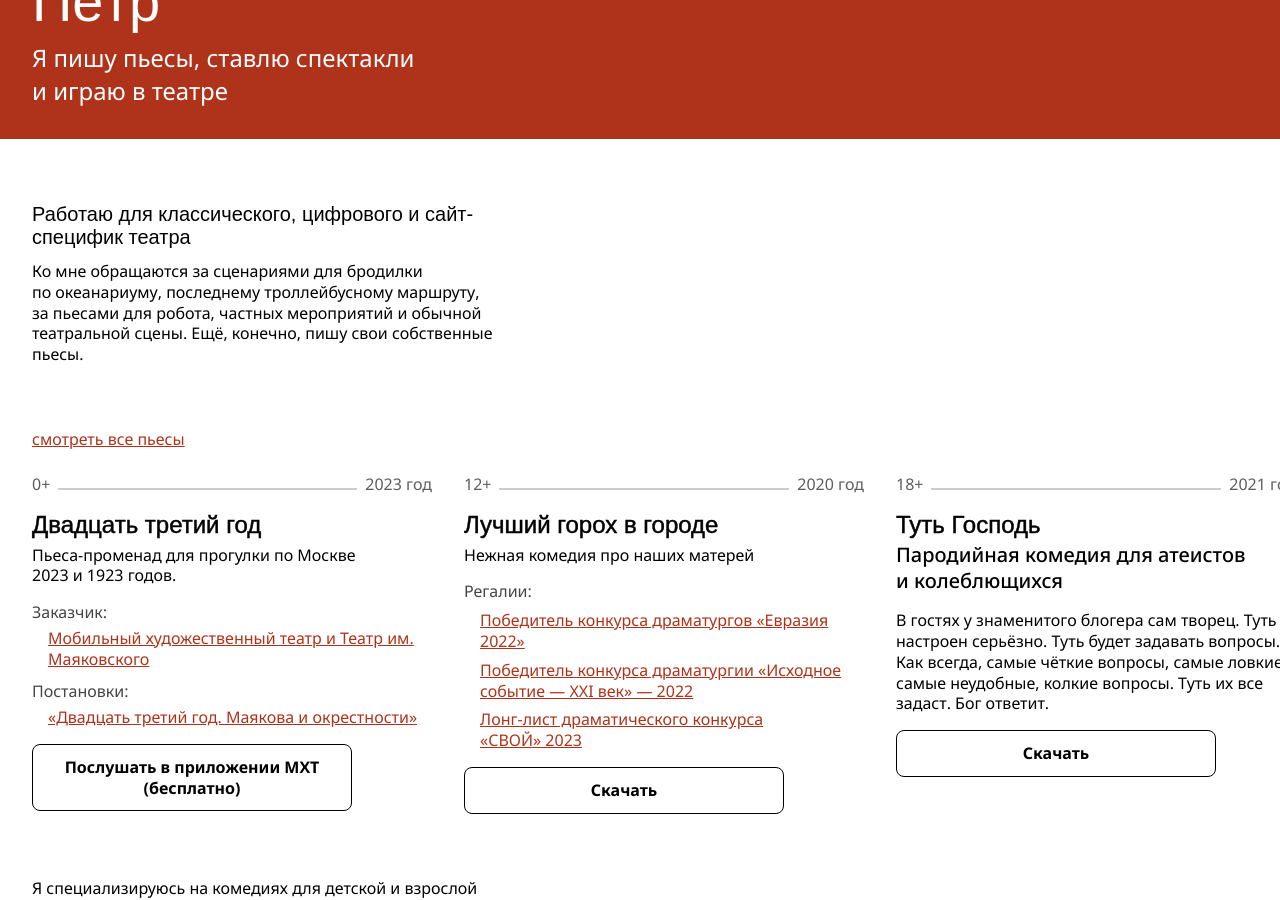
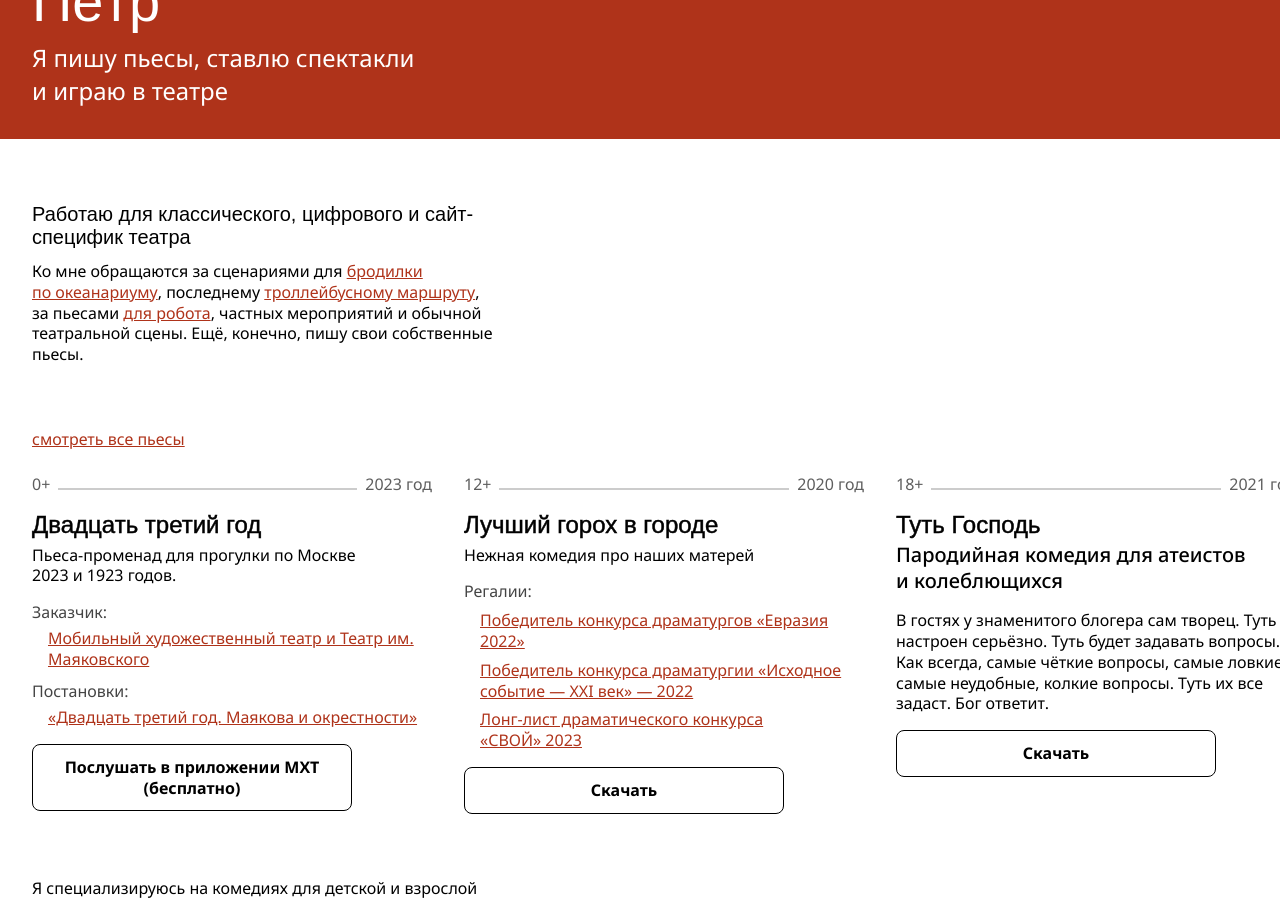
Before and after one commit to 1640max/vyatkin, a Jekyll site: the page built from index.html, in a window 1280 px wide and 900 px high, scrolled down 761 px. Built offline with Jekyll 4.4.1, drawn with Linux system fonts in a browser that asks for light colours; some web fonts are replaced; some of the changed text lies outside the part shown.

Commit message:
Расставил ссылки в тексе на главной

```diff
--- a/index.html
+++ b/index.html
@@ -21,7 +21,7 @@ header: false
       Работаю для классического, цифрового и сайт-специфик театра
     </h2>
     <p class="index-content__paragraph">
-      Ко мне обращаются за сценариями для бродилки по океанариуму, последнему троллейбусному маршруту, за пьесами для робота, частных мероприятий и обычной театральной сцены. Ещё, конечно, пишу свои собственные пьесы.
+      Ко мне обращаются за сценариями для <a class="link" href="/pieces.html#piece-9">бродилки по океанариуму</a>, последнему <a class="link" href="https://mtmuseum.com/page24297285.html">троллейбусному маршруту</a>, за пьесами <a class="link" href="/pieces.html#piece-11">для робота</a>, частных мероприятий и обычной театральной сцены. Ещё, конечно, пишу свои собственные пьесы.
     </p>
   </section>
   <section class="index-content__piece-section">
@@ -139,7 +139,7 @@ header: false
       Также я режиссирую и играю в спектаклях
     </h2>
     <p class="index-content__paragraph">
-      Поставил аудиоспектакль для Мобильного художественного театра, кукольный для МИРА центра в Суздале и множество спектаклей в рамках Театра им. Алехандро Валенсио. Подробнее о режиссёрских и актёрских работах смотрите на странице обо мне.
+      Поставил аудиоспектакль для <a href="https://mobiletheater.io" class="link">Мобильного художественного театра</a>, кукольный для <a href="https://myra.ru" class="link">МИРА центра</a> в Суздале и множество спектаклей в рамках <a href="https://valensio.com" class="link">Театра им. Алехандро Валенсио</a> Подробнее о режиссёрских и актёрских работах смотрите на странице <a href="/about.html" class="link">обо мне</a>.
     </p>
   </section>
   <section class="index-content__text body__margin">
@@ -147,8 +147,8 @@ header: false
       Пишите, буду рад знакомству
     </h2>
     <p class="index-content__paragraph">
-      pit-rapking@bk.ru<br>
-      https://vk.com/p.vyatkin91<br>
+      <a class="link" href="mailto:petr@vyatkin.su">petr@vyatkin.su</a><br>
+      <a href="https://vk.com/p.vyatkin91" class="link">https://vk.com/p.vyatkin91</a><br>
       +7 915 162-10-63
     </p>
   </section>
```
